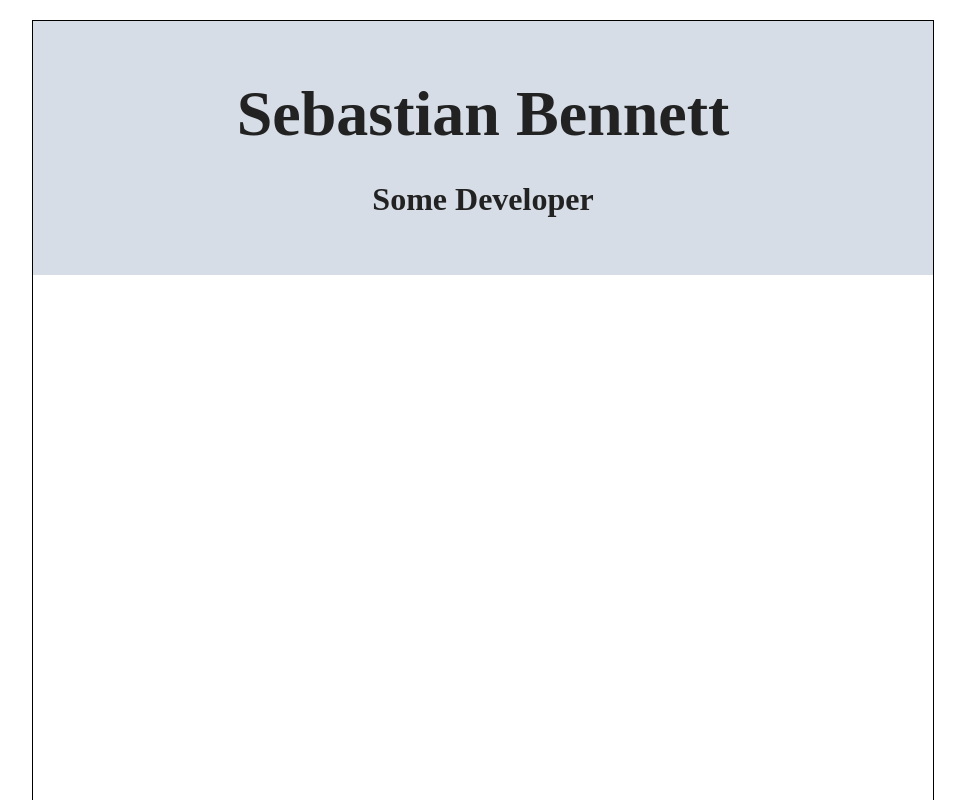
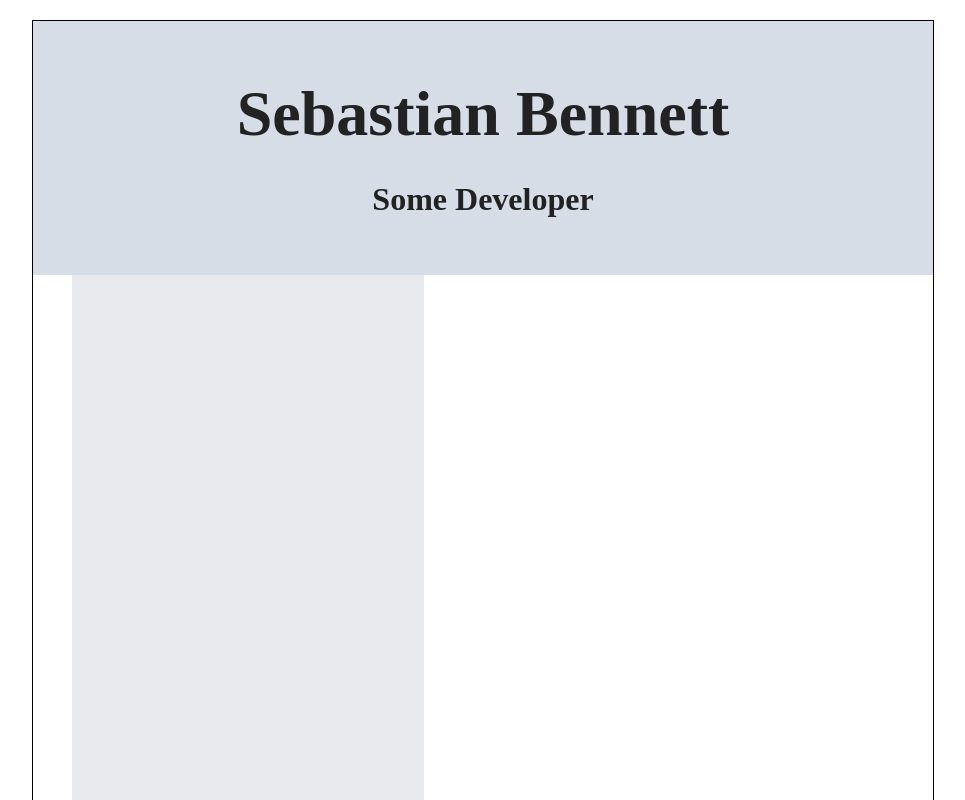
Before and after one commit to sinan-894/cv-app, a React (Vite) app: page / in a window 1280 px wide. Shown: the top 800 px of the page, without its empty margins (157-1122 px from the left). Built offline with nearby package versions, Linux system fonts and the light colour scheme.

Commit message:
Set up structure of resume

```diff
--- a/src/components.jsx
+++ b/src/components.jsx
@@ -266,6 +266,10 @@ function Resume({data}){
                 <h1>{data.fullName}</h1>
                 <h3>{data.designation}</h3>
             </section>
+            <section className="personal-details">
+
+            </section>
+            <section className="work-education"></section>
         </div>
     )
 }
--- a/src/resume-template.css
+++ b/src/resume-template.css
@@ -5,11 +5,15 @@
     padding: 0px;
 }
 
+/* header */
 .resume-main{
     width:900px;
     aspect-ratio: 1/1.41;
     border: 1px solid black ;
     margin: 20px auto;
+    display: grid;
+    grid-template-columns: 2fr 2.6fr ;
+    grid-template-rows: 1fr 4fr;
     --header-bg-color:#D6DDE6;
     --text-color:#222222;
     --side-bg-color:#E8EAED;
@@ -17,8 +21,7 @@
 
 .resume-header{
     background-color: var(--header-bg-color);
-    width: 100%;
-    height: 20%;
+    grid-column: 1/span 2;
     color: var(--text-color);
     display: flex;
     flex-direction: column;
@@ -34,3 +37,14 @@
 .resume-header h3{
     font-size: 2em;
 }
+
+/* personal details */
+
+.personal-details{
+    background-color: var(--side-bg-color);
+    margin-left: 10%;
+}
+
+/* work and education */
+.work-education{
+}
```
